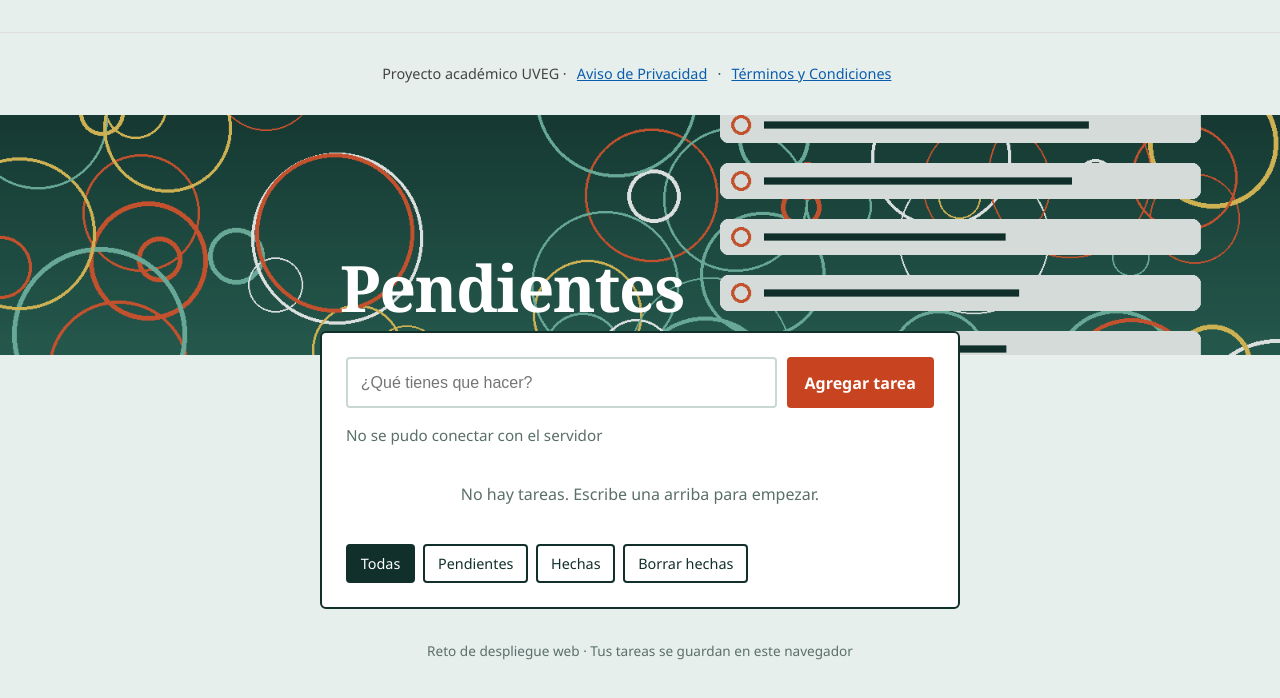
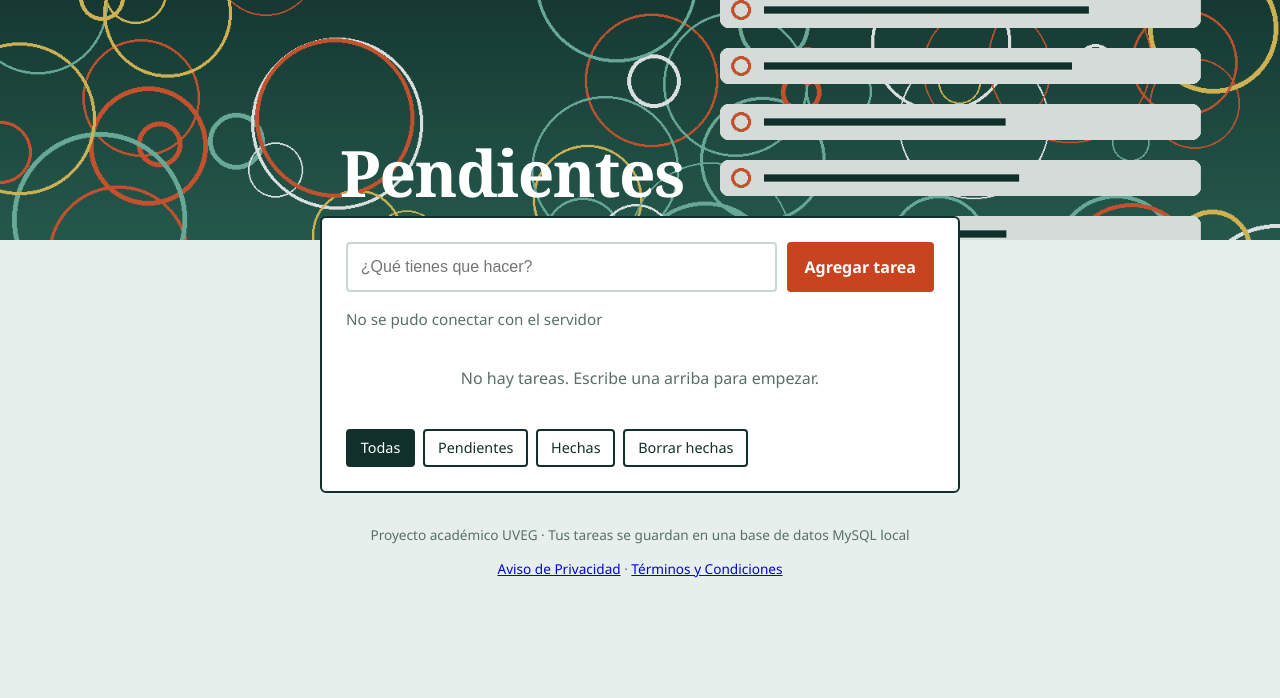
Before and after one commit to leovargas18/tareas-app, a website: page index.html in a window 1280 px wide. Drawn offline with Linux system fonts and the light colour scheme; files that its build step writes are made by us from their sources; no server answers.

Commit message:
Cambios previos

```diff
--- a/index.html
+++ b/index.html
@@ -4,16 +4,12 @@
     <meta charset="UTF-8" />
     <meta name="viewport" content="width=device-width, initial-scale=1" />
     <title>Pendientes | Lista de tareas</title>
+    <meta
+      name="description"
+      content="Pendientes: aplicación web para agregar, completar, filtrar y borrar tareas."
+    />
     <link rel="stylesheet" href="css/styles.css" />
-    <link rel="stylesheet" href="/css/legal.css" />
   </head>
-
-  <footer class="pie">
-    <p>
-      Proyecto académico UVEG · <a href="/privacidad">Aviso de Privacidad</a> ·
-      <a href="/terminos">Términos y Condiciones</a>
-    </p>
-  </footer>
 
   <body>
     <header class="hero">
@@ -55,7 +51,14 @@
     </main>
 
     <footer>
-      Reto de despliegue web · Tus tareas se guardan en este navegador
+      <p>
+        Proyecto académico UVEG · Tus tareas se guardan en una base de datos
+        MySQL local
+      </p>
+      <p>
+        <a href="/privacidad">Aviso de Privacidad</a> ·
+        <a href="/terminos">Términos y Condiciones</a>
+      </p>
     </footer>
     <script src="js/app.js"></script>
   </body>
```
